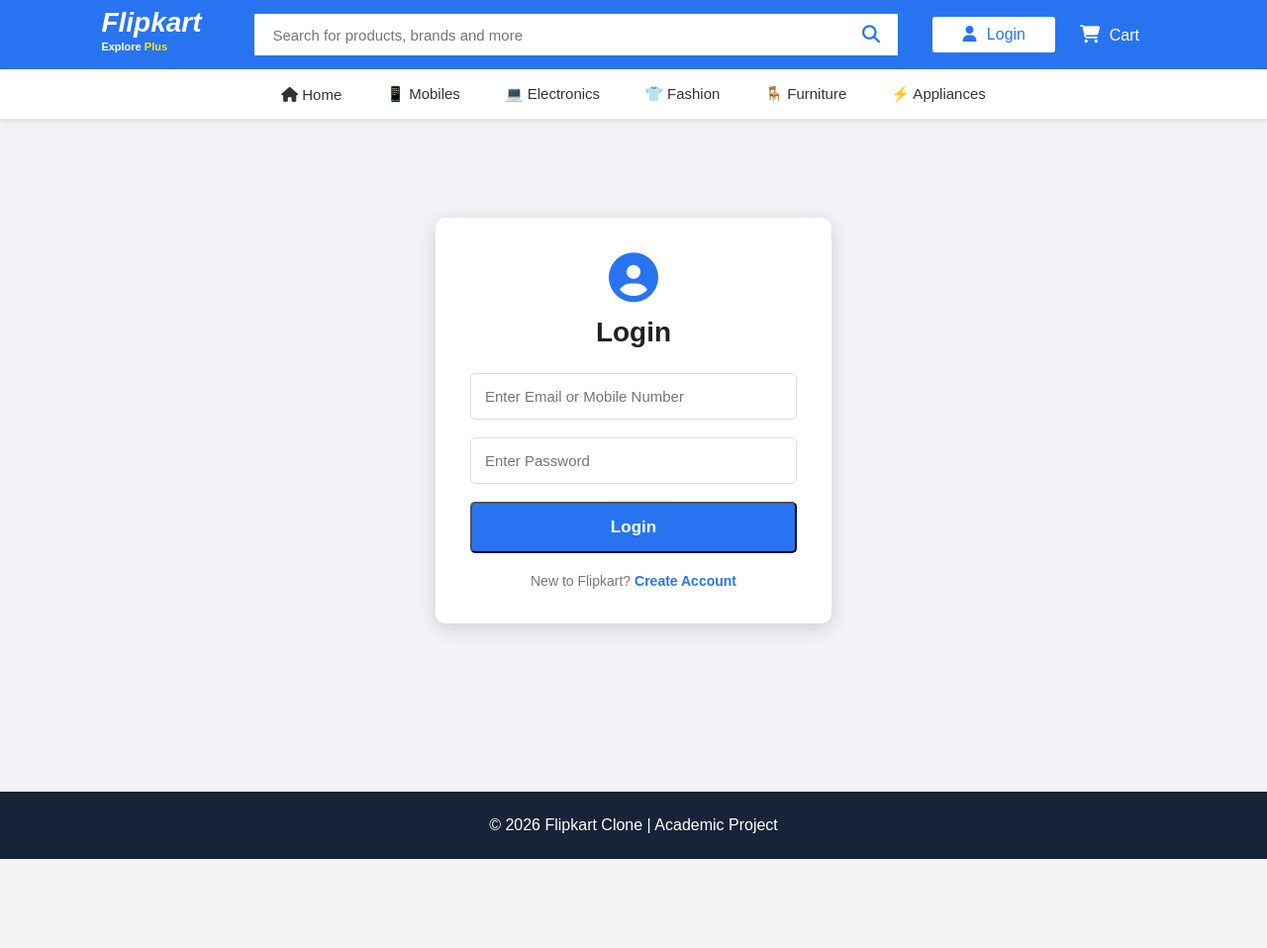
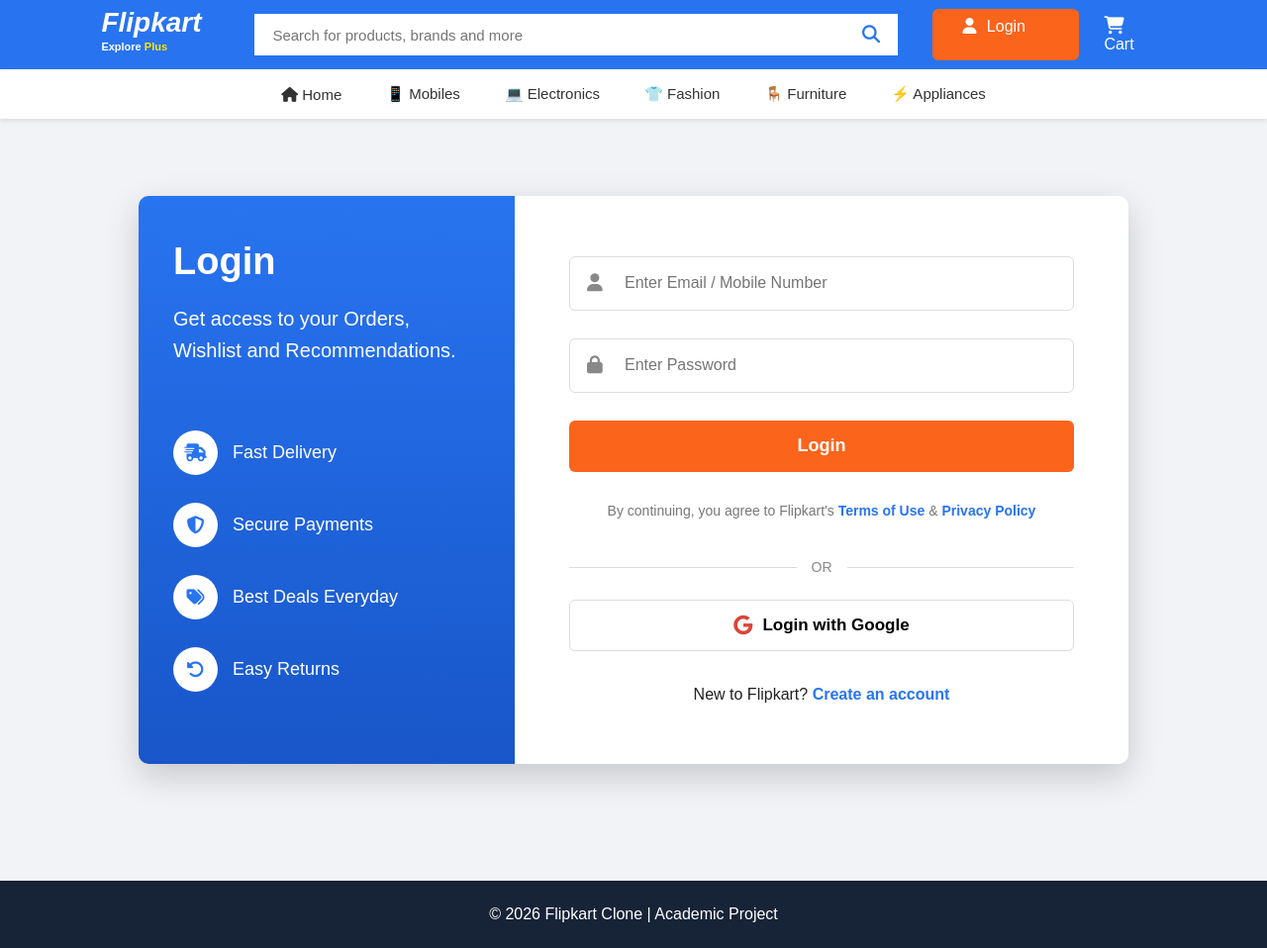
Before and after one commit to Jeevaraj1602/flipcart, a Flask app: page /login in a window 1280 px wide. Shown: the whole page at 99% size. Before the commit the page ends 868 px from the top, so only its background shows below. Run offline with Flask 3, Linux system fonts and the light colour scheme.

Commit message:
Updated UI

```diff
--- a/static/css/login.css
+++ b/static/css/login.css
@@ -2,192 +2,272 @@
    LOGIN PAGE
 ========================= */
 
+.login-page{
+    width:100%;
+    min-height:85vh;
+    display:flex;
+    justify-content:center;
+    align-items:center;
+    padding:40px 20px;
+    background:#f1f3f6;
+}
 
-.login-container {
+/* =========================
+   LOGIN BOX
+========================= */
 
-    min-height:70vh;
+.login-box{
+    width:1000px;
+    min-height:560px;
+    display:flex;
+    background:#fff;
+    border-radius:10px;
+    overflow:hidden;
+    box-shadow:0 12px 35px rgba(0,0,0,.18);
+}
 
+/* =========================
+   LEFT PANEL
+========================= */
+
+.login-left{
+    width:38%;
+    background:linear-gradient(180deg,#2874f0,#1856c9);
+    color:#fff;
+    padding:45px 35px;
     display:flex;
+    flex-direction:column;
+}
 
+.login-left h2{
+    font-size:38px;
+    margin-bottom:20px;
+    font-weight:700;
+}
+
+.login-left p{
+    font-size:20px;
+    line-height:1.6;
+    margin-bottom:45px;
+}
+
+.feature-list{
+    margin-top:20px;
+}
+
+.feature{
+    display:flex;
+    align-items:center;
+    gap:15px;
+    margin-bottom:28px;
+    font-size:18px;
+}
+
+.feature i{
+    width:45px;
+    height:45px;
+    background:#fff;
+    color:#2874f0;
+    border-radius:50%;
+    display:flex;
     justify-content:center;
+    align-items:center;
+    font-size:18px;
+}
 
+/* =========================
+   RIGHT PANEL
+========================= */
+
+.login-right{
+    width:62%;
+    padding:55px;
+    display:flex;
+    flex-direction:column;
+    justify-content:center;
+}
+
+.input-box{
+    position:relative;
+    margin-bottom:28px;
+}
+
+.input-box i{
+    position:absolute;
+    left:18px;
+    top:50%;
+    transform:translateY(-50%);
+    color:#888;
+    font-size:18px;
+}
+
+.input-box input{
+    width:100%;
+    height:55px;
+    padding-left:55px;
+    border:1px solid #ddd;
+    border-radius:6px;
+    outline:none;
+    font-size:16px;
+    transition:.3s;
+}
+
+.input-box input:focus{
+    border-color:#2874f0;
+    box-shadow:0 0 8px rgba(40,116,240,.2);
+}
+
+/* =========================
+   LOGIN BUTTON
+========================= */
+
+.login-btn{
+    width:100%;
+    height:52px;
+    background:#fb641b;
+    color:#ffffff !important;
+    border:none;
+    border-radius:6px;
+    font-size:18px;
+    font-weight:600;
+    cursor:pointer;
+    transition:0.3s;
+}
+
+.login-btn:hover{
+    background:#e85d04;
+    color:#ffffff !important;
+}
+
+/* =========================
+   TERMS
+========================= */
+
+.terms{
+    margin:28px 0;
+    text-align:center;
+    color:#777;
+    font-size:14px;
+    line-height:1.6;
+}
+
+.terms a{
+    color:#2874f0;
+    text-decoration:none;
+    font-weight:600;
+}
+
+/* =========================
+   DIVIDER
+========================= */
+
+.divider{
+    display:flex;
     align-items:center;
+    margin:10px 0 25px;
+}
+
+.divider::before,
+.divider::after{
+    content:"";
+    flex:1;
+    height:1px;
+    background:#ddd;
+}
+
+.divider span{
+    padding:0 15px;
+    color:#888;
+    font-size:14px;
+}
+
+/* =========================
+   GOOGLE BUTTON
+========================= */
+
+.google-btn{
+    width:100%;
+    height:52px;
+    background:#fff;
+    border:1px solid #ddd;
+    border-radius:6px;
+    font-size:17px;
+    cursor:pointer;
+    transition:.3s;
+    display:flex;
+    justify-content:center;
+    align-items:center;
+    gap:10px;
+    font-weight:600;
+}
+
+.google-btn:hover{
+    background:#f8f8f8;
+}
+
+.google-btn i{
+    color:#db4437;
+    font-size:20px;
+}
+
+/* =========================
+   CREATE ACCOUNT
+========================= */
+
+.signup{
+    text-align:center;
+    margin-top:35px;
+    font-size:16px;
+}
+
+.signup a{
+    color:#2874f0;
+    text-decoration:none;
+    font-weight:700;
+}
+
+.signup a:hover{
+    text-decoration:underline;
+}
+
+/* =========================
+   RESPONSIVE
+========================= */
+
+@media(max-width:900px){
+
+.login-box{
+    flex-direction:column;
+}
+
+.login-left{
+    width:100%;
+    text-align:center;
+}
+
+.login-right{
+    width:100%;
+    padding:35px;
+}
 
 }
 
+@media(max-width:600px){
 
+.login-left h2{
+    font-size:30px;
+}
 
-/* LOGIN CARD */
+.login-left p{
+    font-size:17px;
+}
 
-.login-card {
+.feature{
+    font-size:16px;
+}
 
-
-    width:400px;
-
-    background:white;
-
-    padding:35px;
-
-    border-radius:10px;
-
-    box-shadow:0 5px 20px rgba(0,0,0,0.15);
-
-    text-align:center;
+.login-right{
+    padding:25px;
+}
 
 }
-
-
-
-
-
-.login-card i {
-
-
-    font-size:50px;
-
-    color:#2874f0;
-
-    margin-bottom:15px;
-
-}
-
-
-
-
-
-.login-card h2 {
-
-
-    font-size:28px;
-
-    margin-bottom:25px;
-
-}
-
-
-
-
-
-/* INPUTS */
-
-
-.login-card input {
-
-
-    width:100%;
-
-    padding:14px;
-
-    margin-bottom:18px;
-
-    border:1px solid #ddd;
-
-    border-radius:5px;
-
-    font-size:15px;
-
-    outline:none;
-
-}
-
-
-
-.login-card input:focus {
-
-
-    border-color:#2874f0;
-
-}
-
-
-
-
-
-
-
-/* LOGIN BUTTON */
-
-
-.login-submit {
-
-
-    width:100%;
-
-    padding:14px;
-
-    background:#2874f0;
-
-    color:white;
-
-    font-size:17px;
-
-    font-weight:bold;
-
-    border-radius:5px;
-
-}
-
-
-
-.login-submit:hover {
-
-
-    background:#0b5ed7;
-
-}
-
-
-
-
-
-
-
-/* EXTRA TEXT */
-
-
-.login-card p {
-
-
-    margin-top:20px;
-
-    color:#777;
-
-    font-size:14px;
-
-}
-
-
-
-
-
-.login-card a {
-
-
-    color:#2874f0;
-
-    text-decoration:none;
-
-    font-weight:bold;
-
-}
-
-
-
-
-
-
-
-/* RESPONSIVE */
-
-
-@media(max-width:500px){
-
-
-.login-card{
-
-    width:90%;
-
-}
-
-
-}
--- a/templates/login.html
+++ b/templates/login.html
@@ -1,114 +1,133 @@
 {% extends "base.html" %}
 
-
-
 {% block css %}
-
-<link rel="stylesheet"
-href="{{ url_for('static', filename='css/login.css') }}">
-
+<link rel="stylesheet" href="{{ url_for('static', filename='css/login.css') }}">
+<link rel="stylesheet" href="https://cdnjs.cloudflare.com/ajax/libs/font-awesome/6.5.2/css/all.min.css">
 {% endblock %}
-
-
-
-
 
 {% block content %}
 
+<div class="login-page">
 
+    <div class="login-box">
 
-<div class="login-container">
+        <!-- Left Panel -->
 
+        <div class="login-left">
 
+            <h2>Login</h2>
 
-    <div class="login-card">
+            <p>
+                Get access to your Orders,<br>
+                Wishlist and Recommendations.
+            </p>
 
+            <div class="feature-list">
 
+                <div class="feature">
+                    <i class="fa-solid fa-truck-fast"></i>
+                    <span>Fast Delivery</span>
+                </div>
 
-        <i class="fa fa-user-circle"></i>
+                <div class="feature">
+                    <i class="fa-solid fa-shield-halved"></i>
+                    <span>Secure Payments</span>
+                </div>
 
+                <div class="feature">
+                    <i class="fa-solid fa-tags"></i>
+                    <span>Best Deals Everyday</span>
+                </div>
 
+                <div class="feature">
+                    <i class="fa-solid fa-rotate-left"></i>
+                    <span>Easy Returns</span>
+                </div>
 
-        <h2>
+            </div>
 
-            Login
+        </div>
 
-        </h2>
+        <!-- Right Panel -->
 
+        <div class="login-right">
 
+            <form method="POST">
 
+                <div class="input-box">
 
+                    <i class="fa-solid fa-user"></i>
 
-        <form method="POST">
+                    <input
+                        type="text"
+                        name="username"
+                        placeholder="Enter Email / Mobile Number"
+                        required>
 
+                </div>
 
+                <div class="input-box">
 
-            <input
-            type="text"
-            name="username"
-            placeholder="Enter Email or Mobile Number"
-            required>
+                    <i class="fa-solid fa-lock"></i>
 
+                    <input
+                        type="password"
+                        name="password"
+                        placeholder="Enter Password"
+                        required>
 
+                </div>
 
+                <button class="login-btn" type="submit">
 
+                    Login
 
-            <input
-            type="password"
-            name="password"
-            placeholder="Enter Password"
-            required>
+                </button>
 
+            </form>
 
+            <p class="terms">
 
+                By continuing, you agree to Flipkart's
 
+                <a href="#">Terms of Use</a>
 
+                &
 
+                <a href="#">Privacy Policy</a>
 
-            <button type="submit" class="login-submit">
+            </p>
 
+            <div class="divider">
 
-                Login
+                <span>OR</span>
 
+            </div>
+
+            <button class="google-btn">
+
+                <i class="fa-brands fa-google"></i>
+
+                Login with Google
 
             </button>
 
+            <div class="signup">
 
+                New to Flipkart?
 
+                <a href="#">
 
+                    Create an account
 
-        </form>
+                </a>
 
+            </div>
 
-
-
-
-
-        <p>
-
-            New to Flipkart?
-
-            <a href="#">
-
-                Create Account
-
-            </a>
-
-
-        </p>
-
-
-
-
+        </div>
 
     </div>
 
-
-
 </div>
 
-
-
-
-
 {% endblock %}
```
